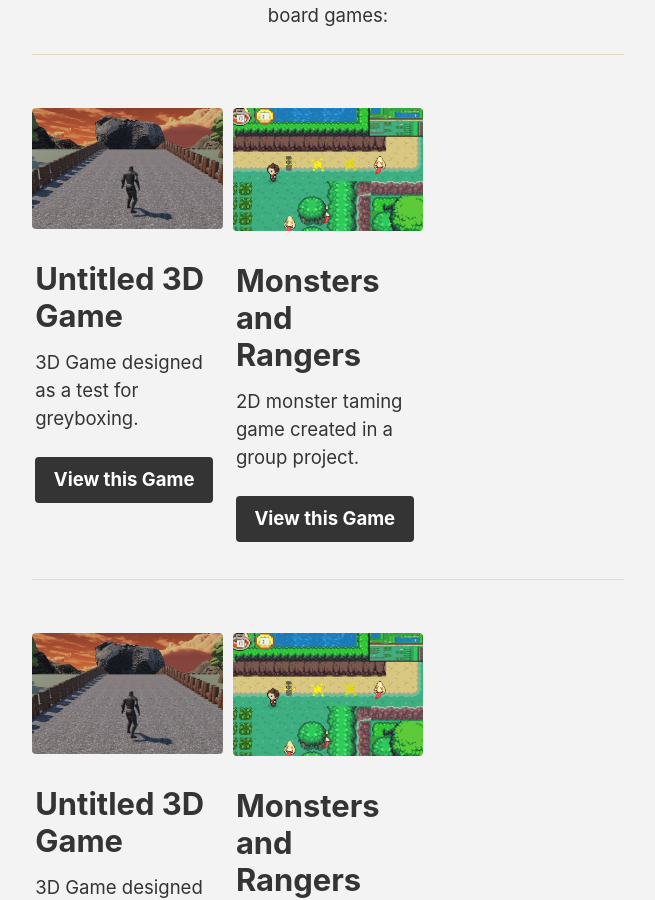
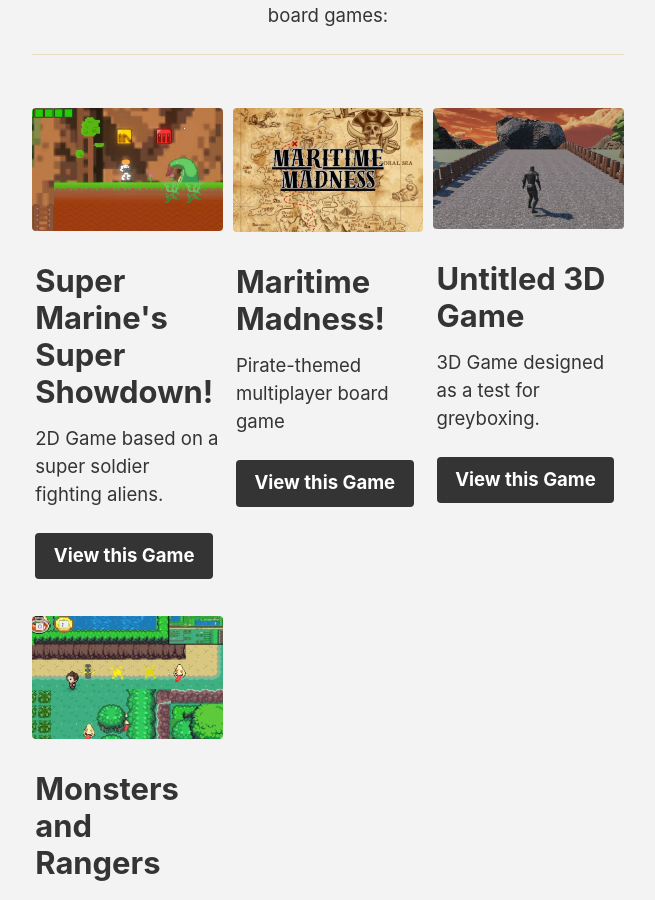
Before and after one commit to Ickle1790/Ickle1790.github.io, a Jekyll site: the page built from _pages/projects.md, in a window 1280 px wide and 900 px high, scrolled down 492 px. Shown: the whole window, without its empty margins (312-967 px from the left). Built offline with Jekyll 4.4.1, drawn with Linux system fonts in a browser that asks for light colours.

Commit message:
Clean up feature_row includes in projects.md
Removed redundant feature_row include from projects page.

```diff
--- a/_pages/projects.md
+++ b/_pages/projects.md
@@ -25,7 +25,6 @@ feature_row:
     url: "https://ickle1790.github.io/"
     btn_label: "View this Game"
     btn_class: "btn--primary"
-feature_row:
   - image_path: /assets/images/3dgame1.jpg
     alt: "Untitled 3D Game"
     title: "Untitled 3D Game"
@@ -45,5 +44,3 @@ feature_row:
 {% include feature_row id="intro" type="center" %}
 
 {% include feature_row %}
-
-{% include feature_row %}
```
